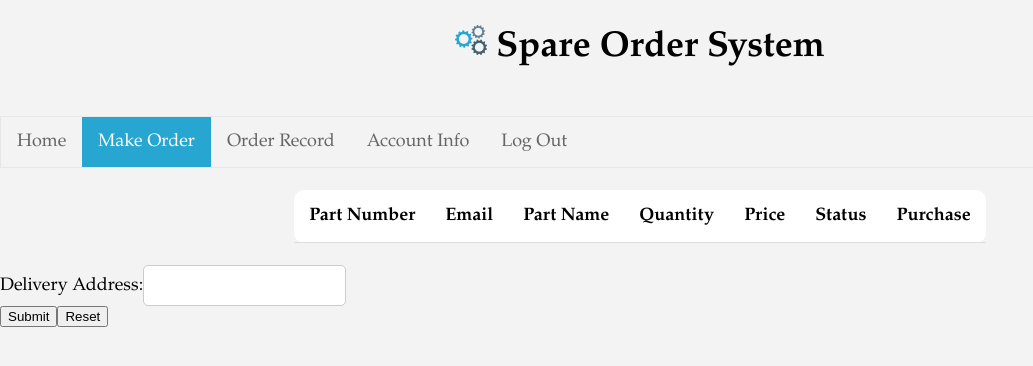
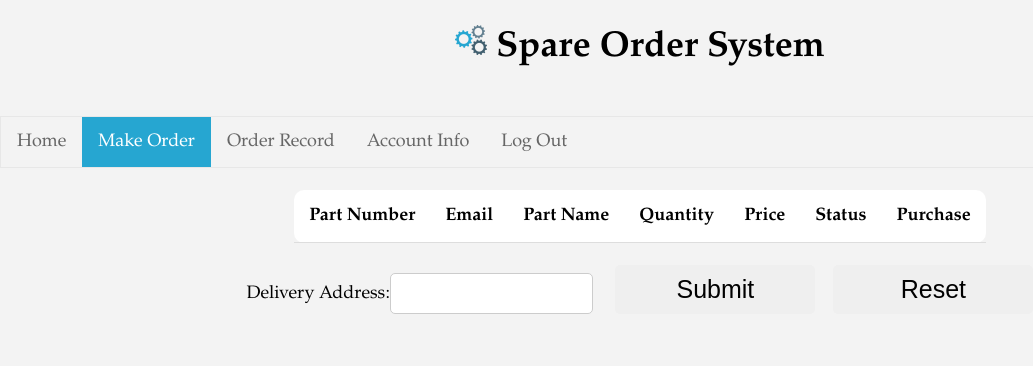
Before and after one commit to wing199901/ITP4513-PHP-Project, a PHP site: page /make_order.php in a window 1280 px wide. Shown: the top 366 px of the page, without its empty margins (0-1033 px from the left). Run offline with PHP 8.4, Linux system fonts and the light colour scheme; data that the repository does not hold is empty.

Commit message:
tavle.css

```diff
--- a/make_order.php
+++ b/make_order.php
@@ -7,62 +7,43 @@
     <link rel="icon" href="favicon.ico" type="image/x-icon" />
     <link href="css/font.css" rel="stylesheet" type="text/css" />
     <link href="css/index.css" rel="stylesheet" type="text/css" />
+    <link href="css/table.css" rel="stylesheet" type="text/css" />
 
     <style>
         body {
             background-color: #f3f3f3;
         }
 
-        table {
-            border-collapse: separate;
-            background-color: white;
-            border-radius: 10px;
-            border-spacing: 0;
-        }
-
-        th,
-        td {
-            padding: 15px;
-            text-align: left;
-            border-bottom: 1px solid #ddd;
-        }
-
-        tr:first-child th:first-child{
-            border-top-left-radius: 10px;
-        }
-
-        tr:first-child th:last-child {
-            border-top-right-radius: 10px;
-        }
-
-        tr:last-child td:first-child{
-            border-bottom-left-radius: 10px;
-        }
-
-        tr:last-child td:last-child {
-            border-bottom-right-radius: 10px;
-        }
-
-        tr:hover {
-            background-color: #ddd;
-            border-bottom: 1px solid #ddd;
-        }
-
-        tr:first-child tr:hover{
-            border-top-left-radius: 10px;
-            border-top-right-radius: 10px;
-        }
-
-        tr:last-child tr:hover{
-            border-bottom-left-radius: 10px;
-            border-bottom-right-radius: 10px;
-        }
-
         input[type=text] {
             padding: 12px;
             border: 1px solid #ccc;
             border-radius: 5px;
-            resize: vertical;
+        }
+
+        input[type=submit] {
+            font-size: 25px;
+            border: 10px;
+            border-radius: 5px;
+            padding: 10px;
+            width: 200px;
+        }
+
+        input[type=reset] {
+            font-size: 25px;
+            border: 10px;
+            border-radius: 5px;
+            padding: 10px;
+            width: 200px;
+        }
+
+        div {
+            text-align: center;
+            width: auto;
+            height: auto;
+        }
+
+        div .submit {
+            float: inherit;
         }
     </style>
 </head>
@@ -94,11 +75,13 @@
     $rs = mysqli_query($conn, $sql);
 
     echo '<form method="POST" action="$_SERVER[PHP_SELF]">';
-    echo '<table align="center"><tr>
+    echo '<div><table align="center"><tr>
             <th>Part Number</th><th>Email</th><th>Part Name</th><th>Quantity</th><th>Price</th><th>Status</th><th>Purchase</th>';
     while ($rc = mysqli_fetch_assoc($rs))
         printf('<tr><td>%s</td><td>%s</td><td>%s</td><td>%s</td><td>%s</td><td>%s</td><td><input type="text" name="purchase" id="purchase"></td></tr>', $rc['partNumber'], $rc['email'], $rc['partName'], $rc['stockQuantity'], $rc['stockPrice'], $rc['stockStatus']);
-    echo '</table><br>Delivery Address:<input type="text" name="Address"><br><input type="submit"><input type="reset"></form>';
+    echo '</table><br>
+        <div class="submit">Delivery Address:<input type="text" name="Address">&emsp;
+        <input type="submit">&emsp;<input type="reset"></div></div></form>';
     mysqli_free_result($rs);
     mysqli_close($conn);
     ?>
```
Also changed, not shown: css/table.css (added, +44 -0 lines).
